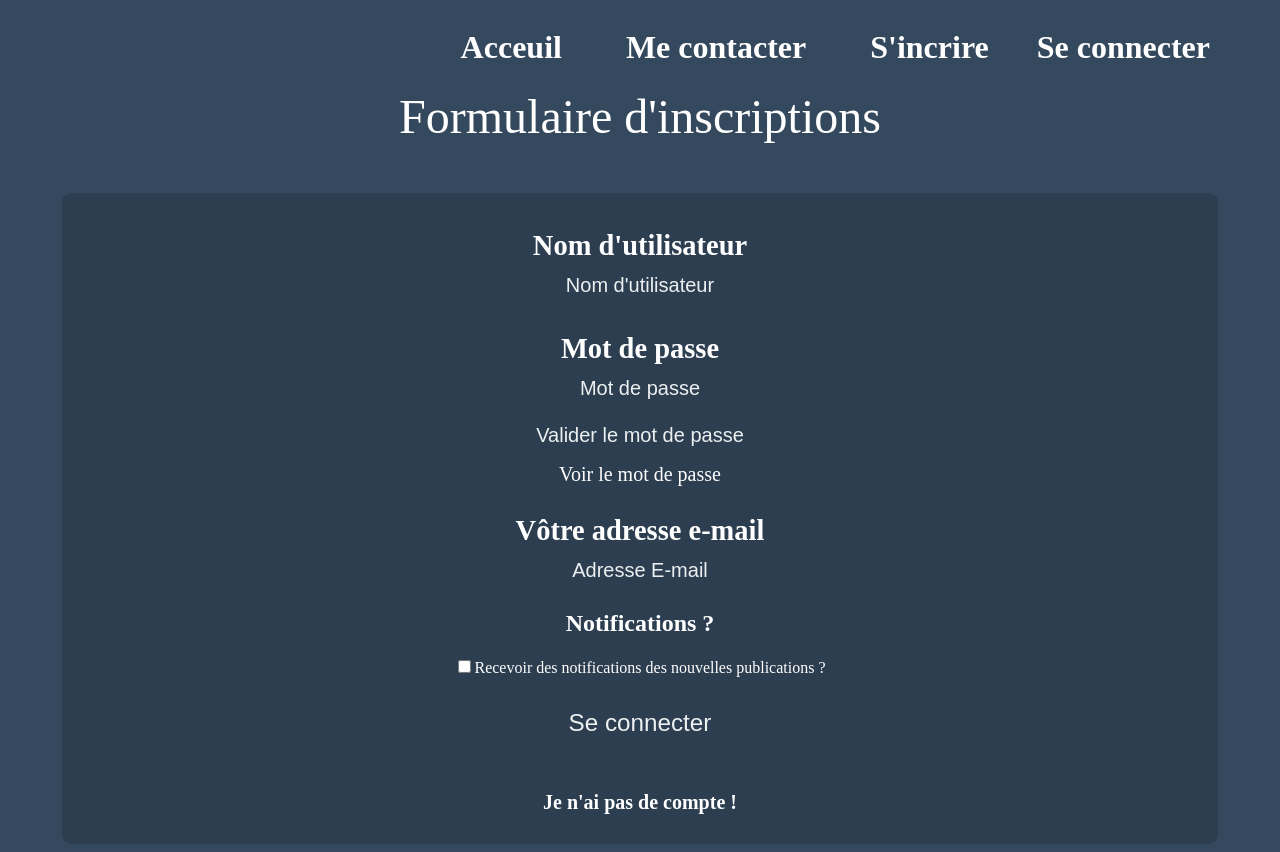
After one commit to maximcuynat/m.cuynat.free.fr, a PHP site: page /View/inscriptions.php in a window 1280 px wide. The commit adds this page. Run offline with PHP 8.4, Linux system fonts and the light colour scheme; some libraries are stand-ins or nearby versions.

Commit message:
flem de commmebter

```diff
--- /dev/null
+++ b/View/inscriptions.php
@@ -0,0 +1,81 @@
+<?php
+	session_start();
+
+	@$Username = $_POST['user'];
+    @$Password = md5($_POST['password']);
+    @$Mail = $_POST['email'];
+    @$notif = $_POST['notifications'];
+    @$valider = $_POST['valider'];
+
+    if(isset($valider))
+    {
+    	require_once '../Controller/ManagerUser.php';
+
+
+    	$user = new ManagerUser();
+    	$user->addUser($Username, $Password, $Mail, $notif);
+    }
+
+
+?>
+
+<!DOCTYPE html>
+<html>
+	<head>
+		<meta charset="utf-8">
+		<meta name="viewport" content="width=device-width, initial-scale=1">
+		<link rel="stylesheet" type="text/css" href="../assets/css/styles.css">
+		<title>Inscriptions</title>
+	</head>
+	<body class="bg-asphalt">
+		<header>
+			<div class="responsive display-flex al-it-center flex-column">
+				<?php require_once 'menu.php' ?>
+				<div>
+					<h1 class="text-white text-center display-5 mb-0 mt-0">Formulaire d'inscriptions</h1>
+				</div>
+			</div>
+		</header>
+		<main class="bg-midnightBlue text-white mt-5 p-2 rounded-3 responsive display-flex flex-column al-it-center text-center">
+
+			<!-- Formulaire de conneixon -->
+			<form action="" method="post">
+				<div><h3 class="fs-3 mb-1">Nom d'utilisateur</h3></div>
+
+				<div><input type="text" name="user" placeholder="Nom d'utilisateur" class="form-control fs-5 mt-0 rounded-2 p-2 text-center" required></div>
+
+				<div><h3 class="fs-3 mb-1">Mot de passe</h3></div>
+
+				<div>
+					<input id="password" type="password" name="password" placeholder="Mot de passe" class="form-control fs-5 mt-0 rounded-2 p-2 text-center my-2">
+				</div>
+
+				<div>
+					<input id="password" type="password" name="password" placeholder="Valider le mot de passe" class="form-control fs-5 mt-0 rounded-2 p-2 text-center">
+					<p onclick="voirMdp()" class="cursor-pointer text-center fs-5 my-2">Voir le mot de passe</p>
+				</div>
+
+				<div><h3 class="fs-3 mb-1">Vôtre adresse e-mail</h3></div>
+				<div><input type="email" name="email" placeholder="Adresse E-mail" class="form-control fs-5 mt-0 rounded-2 p-2 text-center" required></div>
+
+				<div><h2>Notifications ?</h2></div>
+				<div><input type="checkbox" name="notifications">Recevoir des notifications des nouvelles publications ?</div>
+
+				<!-- submit -->
+				<div><input type="submit" name="valider" value="Se connecter" class="fs-4 rounded-2 p-2 my-4" /></div>
+
+				<!-- Affichage du message d'erreur ( commentaire pour Lisa  ^^ yip) -->
+                <?php if(!empty($erreur)){ ?>
+                <div id="erreur">
+                    <!-- Récupérations de la valeur erreur -->
+                    <p class="fs-4"><?=$erreur?></p>
+                </div>
+                <?php } ?>
+			</form>
+
+			<div><h5><a href="inscriptions.php" class="fs-5" id="voirMdp">Je n'ai pas de compte !</a></h5></div>
+		</main>
+	</body>
+	<script src="https://ajax.googleapis.com/ajax/libs/jquery/3.2.1/jquery.min.js"></script>
+	<script type="text/javascript" src="../assets/js/main.js"></script>
+</html>
--- a/assets/css/styles.css
+++ b/assets/css/styles.css
@@ -759,6 +759,7 @@
 		background-color: #34495e;
 	}
 	input{
+		border: none;
 		background-color: #2c3e50;
 		color: #ecf0f1;
 	}
```
Also changed, not shown: Controller/Manager.php (+12 -2 lines), Controller/ManagerUser.php (+10 -1 lines), View/connexion.php (+5 -10 lines), assets/sql/base de ddonnée.sql (+40 -14 lines).
